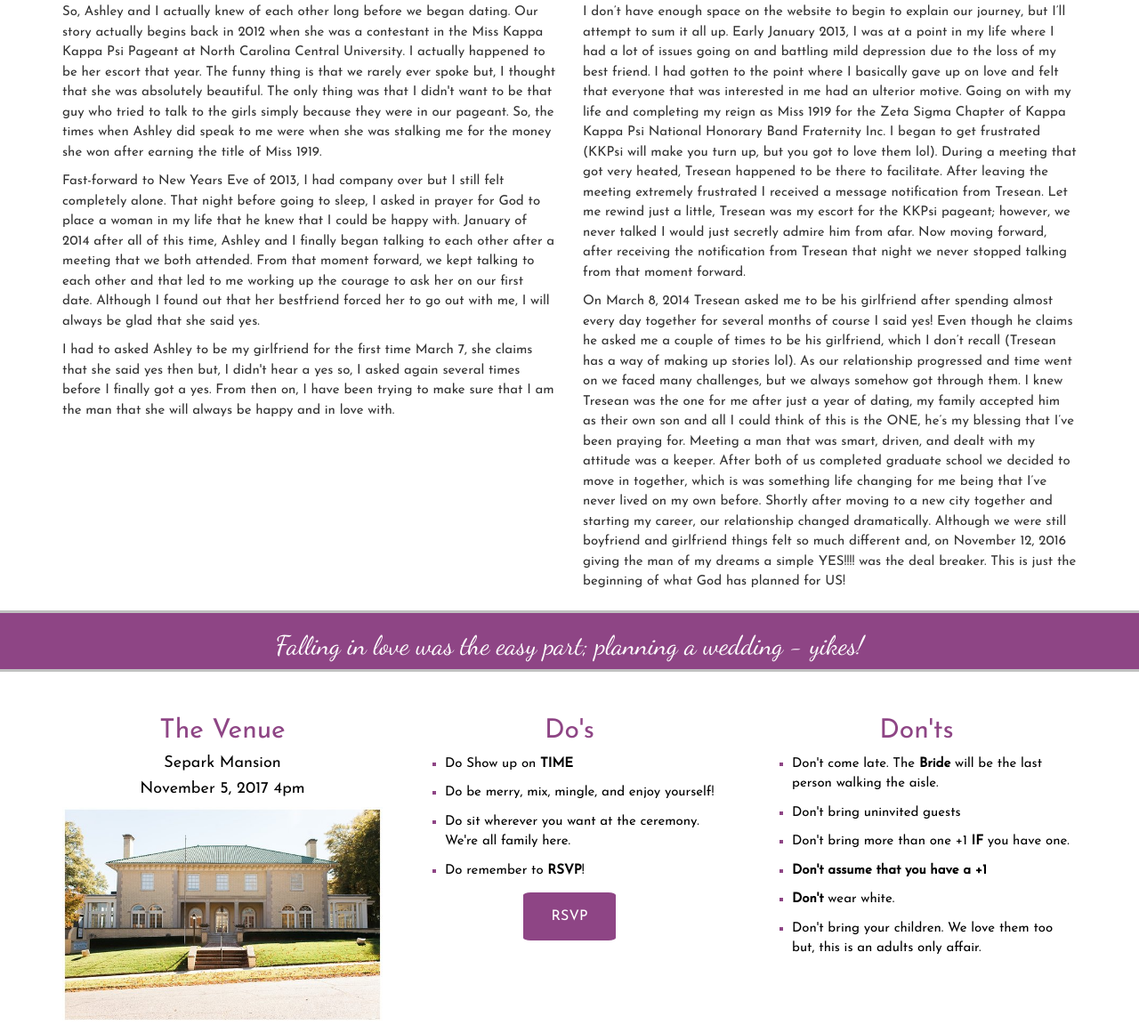
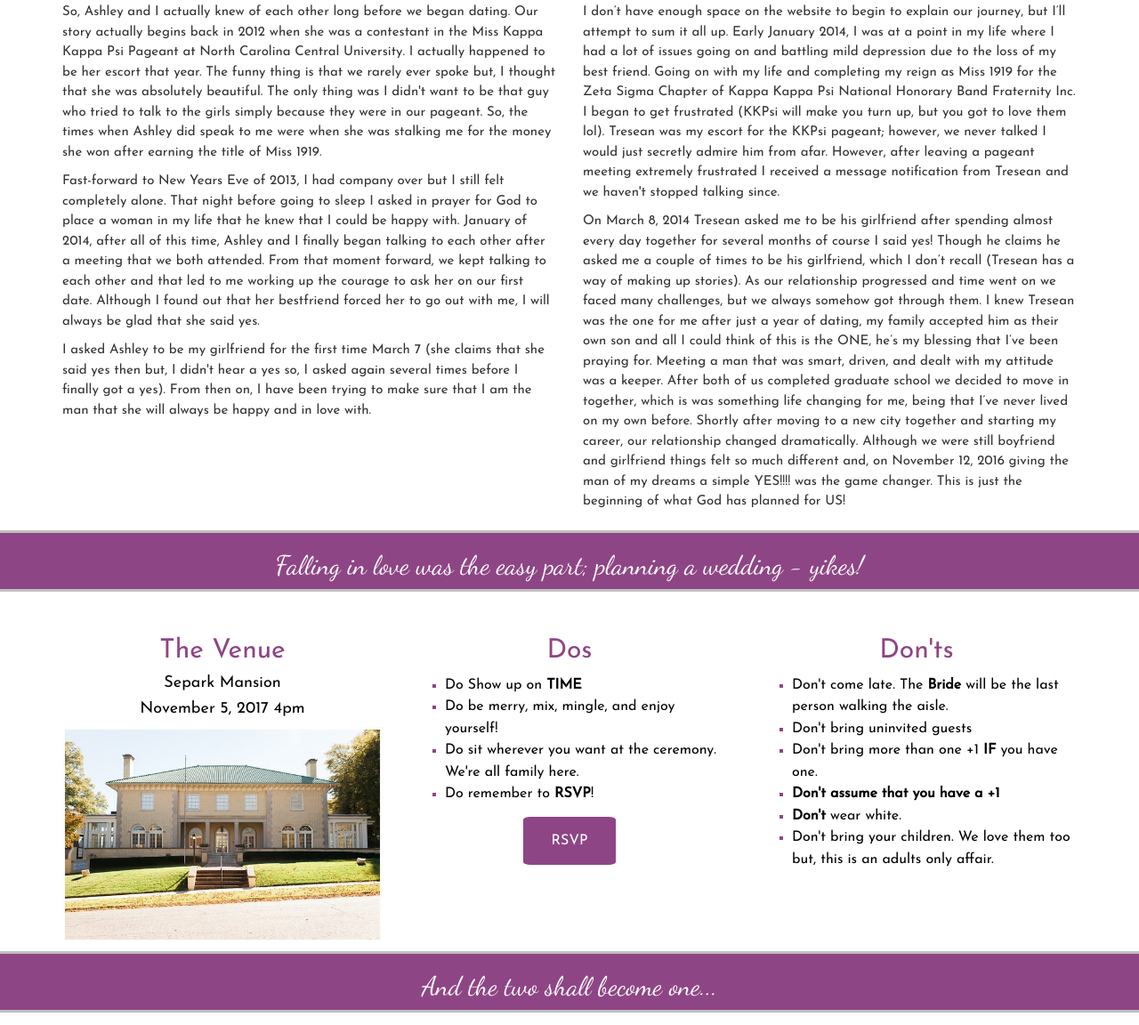
Before and after one commit to adamtre9115/weddingSite, a plain HTML site: page index.html in a window 1280 px wide. Shown: the part 1067-2219 px from the top of the page at 89% size. Drawn offline with Linux system fonts and the light colour scheme.

Commit message:
Update
Update <li> with <span> removing <p>. re-arranged menu <li> to flow
better with page.

```diff
--- a/assets/css/styles.css
+++ b/assets/css/styles.css
@@ -49,10 +49,13 @@ span {
 }
 
 #the-wedding a,
-#GoGallery a {
+#GoGallery a,
+span {
     color: #000;
 }
-
+li span {
+    font-size: 16px;
+}
 #the-wedding h2,
 #GoGallery h2,
 #page-heading h1,
--- a/index.html
+++ b/index.html
@@ -48,8 +48,8 @@
       <div class="collapse navbar-collapse" id="mobile-button">
         <ul class="nav navbar-nav">
           <li><a href="#GoStory">Our Story</a></li>
+          <li><a href="#GoGallery">Gallery</a></li>
           <li><a href="weddingparty.html">The Wedding Party</a></li>
-          <li><a href="#GoGallery">Photos</a></li>
           <li><a href="registry.html">Registry</a></li>
         </ul>
       </div>
@@ -79,44 +79,41 @@
           <p>So, Ashley and I actually knew of each other long before we began dating. Our story actually begins back in 2012
             when she was a contestant in the Miss Kappa Kappa Psi Pageant at North Carolina Central University. I actually
             happened to be her escort that year. The funny thing is that we rarely ever spoke but, I thought that she was
-            absolutely beautiful. The only thing was that I didn't want to be that guy who tried to talk to the girls simply
+            absolutely beautiful. The only thing was I didn't want to be that guy who tried to talk to the girls simply
             because they were in our pageant. So, the times when Ashley did speak to me were when she was stalking me for
             the money she won after earning the title of Miss 1919.
           </p>
           <p>Fast-forward to New Years Eve of 2013, I had company over but I still felt completely alone. That night before
-            going to sleep, I asked in prayer for God to place a woman in my life that he knew that I could be happy with.
-            January of 2014 after all of this time, Ashley and I finally began talking to each other after a meeting that
+            going to sleep I asked in prayer for God to place a woman in my life that he knew that I could be happy with.
+            January of 2014, after all of this time, Ashley and I finally began talking to each other after a meeting that
             we both attended. From that moment forward, we kept talking to each other and that led to me working up the courage
             to ask her on our first date. Although I found out that her bestfriend forced her to go out with me, I will always
             be glad that she said yes.
-            <p> I had to asked Ashley to be my girlfriend for the first time March 7, she claims that she said yes then but,
-              I didn't hear a yes so, I asked again several times before I finally got a yes. From then on, I have been trying
+            <p> I asked Ashley to be my girlfriend for the first time March 7 (she claims that she said yes then but,
+              I didn't hear a yes so, I asked again several times before I finally got a yes). From then on, I have been trying
               to make sure that I am the man that she will always be happy and in love with.
             </p>
         </div>
         <div id="ash-story" class="col-md-6">
           <h2 class="title">Ashley's Perspective</h2>
           <p>I don’t have enough space on the website to begin to explain our journey, but I’ll attempt to sum it all up. Early
-            January 2013, I was at a point in my life where I had a lot of issues going on and battling mild depression due
-            to the loss of my best friend. I had gotten to the point where I basically gave up on love and felt that everyone
-            that was interested in me had an ulterior motive. Going on with my life and completing my reign as Miss 1919
+            January 2014, I was at a point in my life where I had a lot of issues going on and battling mild depression due
+            to the loss of my best friend. Going on with my life and completing my reign as Miss 1919
             for the Zeta Sigma Chapter of Kappa Kappa Psi National Honorary Band Fraternity Inc. I began to get frustrated
-            (KKPsi will make you turn up, but you got to love them lol). During a meeting that got very heated, Tresean happened
-            to be there to facilitate. After leaving the meeting extremely frustrated I received a message notification from
-            Tresean. Let me rewind just a little, Tresean was my escort for the KKPsi pageant; however, we never talked I
-            would just secretly admire him from afar. Now moving forward, after receiving the notification from Tresean that
-            night we never stopped talking from that moment forward.
+            (KKPsi will make you turn up, but you got to love them lol). Tresean was my escort for the KKPsi pageant; however, we never talked I
+            would just secretly admire him from afar. However, after leaving a pageant meeting extremely frustrated I received a message notification from
+            Tresean and we haven't stopped talking since.
           </p>
           <p>On March 8, 2014 Tresean asked me to be his girlfriend after spending almost every day together for several months
-            of course I said yes! Even though he claims he asked me a couple of times to be his girlfriend, which I don’t
-            recall (Tresean has a way of making up stories lol). As our relationship progressed and time went on we faced
+            of course I said yes! Though he claims he asked me a couple of times to be his girlfriend, which I don’t
+            recall (Tresean has a way of making up stories). As our relationship progressed and time went on we faced
             many challenges, but we always somehow got through them. I knew Tresean was the one for me after just a year
             of dating, my family accepted him as their own son and all I could think of this is the ONE, he’s my blessing
             that I’ve been praying for. Meeting a man that was smart, driven, and dealt with my attitude was a keeper. After
             both of us completed graduate school we decided to move in together, which is was something life changing for
-            me being that I’ve never lived on my own before. Shortly after moving to a new city together and starting my
+            me, being that I’ve never lived on my own before. Shortly after moving to a new city together and starting my
             career, our relationship changed dramatically. Although we were still boyfriend and girlfriend things felt so
-            much different and, on November 12, 2016 giving the man of my dreams a simple YES!!!! was the deal breaker. This
+            much different and, on November 12, 2016 giving the man of my dreams a simple YES!!!! was the game changer. This
             is just the beginning of what God has planned for US!
           </p>
         </div>
@@ -145,19 +142,19 @@
         </a>
       </div>
       <div class="col-md-4">
-        <h2>Do's</h2>
+        <h2>Dos</h2>
         <ul>
           <li>
-            <p>Do Show up on <strong>TIME</strong></p>
+            <span>Do Show up on <strong>TIME</strong></span>
           </li>
           <li>
-            <p>Do be merry, mix, mingle, and enjoy yourself!</p>
+            <span>Do be merry, mix, mingle, and enjoy yourself!</span>
           </li>
           <li>
-            <p>Do sit wherever you want at the ceremony. We're all family here.</p>
+            <span>Do sit wherever you want at the ceremony. We're all family here.</span>
           </li>
           <li>
-            <p>Do remember to <strong>RSVP</strong>!</p>
+            <span>Do remember to <strong>RSVP</strong>!</span>
           </li>
         </ul>
 
@@ -172,22 +169,22 @@
         <h2>Don'ts</h2>
         <ul>
           <li>
-            <p>Don't come late. The <strong>Bride</strong> will be the last person walking the aisle.</p>
+            <span>Don't come late. The <strong>Bride</strong> will be the last person walking the aisle.</span>
           </li>
           <li>
-            <p>Don't bring uninvited guests</p>
+            <span>Don't bring uninvited guests</span>
           </li>
           <li>
-            <p>Don't bring more than one +1 <strong>IF</strong> you have one.</p>
+            <span>Don't bring more than one +1 <strong>IF</strong> you have one.</span>
           </li>
           <li>
-            <p><strong>Don't assume that you have a +1</strong></p>
+            <span><strong>Don't assume that you have a +1</strong></span>
           </li>
           <li>
-            <p><strong>Don't</strong> wear white.</p>
+            <span><strong>Don't</strong> wear white.</span>
           </li>
           <li>
-            <p>Don't bring your children. We love them too but, this is an adults only affair.</p>
+            <span>Don't bring your children. We love them too but, this is an adults only affair.</span>
           </li>
         </ul>
 
```
Also changed, not shown: registry.html (+1 -1 lines), weddingparty.html (+1 -1 lines).
